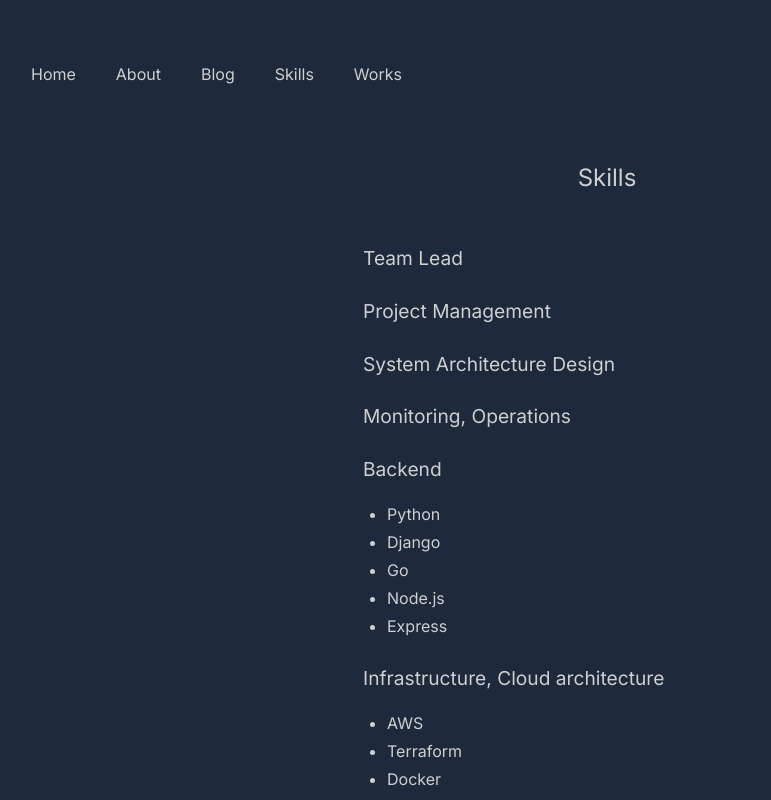
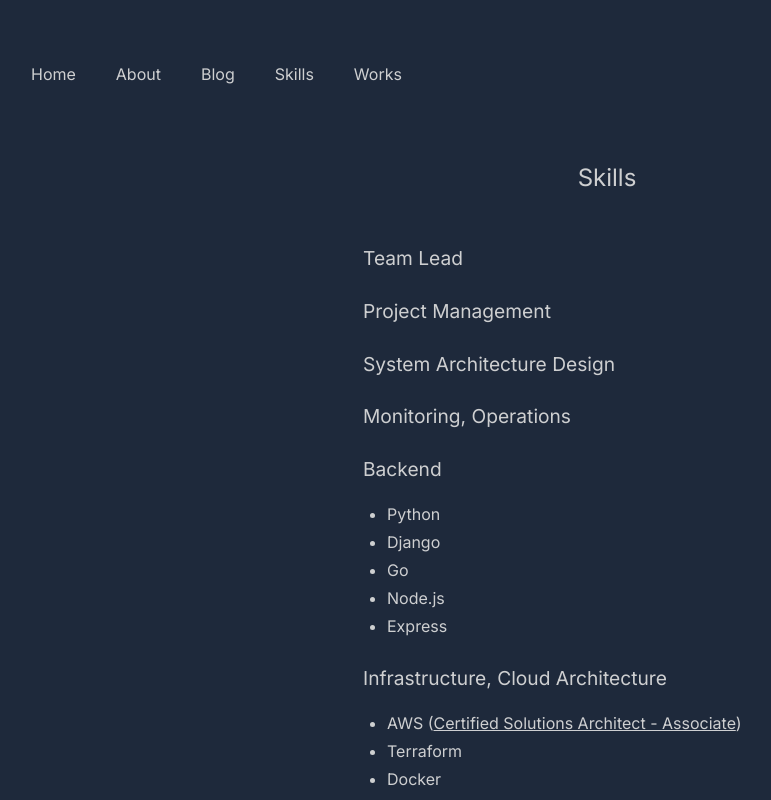
Before and after one commit to ku1987/simple-portofolio-site, a Next.js app: page /skills in a window 1280 px wide. Shown: the top 800 px of the page, without its empty margins (33-804 px from the left). Built offline with nearby package versions, Linux system fonts and the light colour scheme.

Commit message:
Underline for text links

```diff
--- a/src/app/components/article-link.tsx
+++ b/src/app/components/article-link.tsx
@@ -13,7 +13,7 @@
 }) {
   return (
     <Link
-      className="md:p-8 md:pr-28 py-6 relative block cursor-pointer hover:text-slate-400"
+      className="md:p-8 md:pr-28 py-6 relative block cursor-pointer hover:text-slate-400 underline"
       target={openInNewTab ? "_blank" : ""}
       href={url}
     >
--- /dev/null
+++ b/src/app/components/link-text.tsx
@@ -0,0 +1,28 @@
+import Link from "next/link";
+
+export default function LinkText({
+  url,
+  name,
+  target = false,
+}: {
+  url: string;
+  name: string;
+  target?: boolean;
+}) {
+  if (target) {
+    return (
+      <Link
+        target="_blank"
+        className="cursor-pointer hover:text-slate-400 underline"
+        href={url}
+      >
+        {name}
+      </Link>
+    );
+  }
+  return (
+    <Link className="cursor-pointer hover:text-slate-400 underline" href={url}>
+      {name}
+    </Link>
+  );
+}
--- a/src/app/skills/page.tsx
+++ b/src/app/skills/page.tsx
@@ -1,3 +1,5 @@
+import LinkText from "@/app/components/link-text";
+
 export const metadata = {
   title: "Skills | Kei Usami",
 };
@@ -20,9 +22,9 @@
         <li>Node.js</li>
         <li>Express</li>
       </ul>
-      <h2>Infrastructure, Cloud architecture</h2>
+      <h2>Infrastructure, Cloud Architecture</h2>
       <ul>
-        <li>AWS</li>
+        <li>AWS (<LinkText target url="https://www.credly.com/badges/8c3a6d3c-91c6-4f31-8c6f-e1004f8462ce" name="Certified Solutions Architect - Associate"></LinkText>) </li>
         <li>Terraform</li>
         <li>Docker</li>
       </ul>
--- a/src/app/works/page.tsx
+++ b/src/app/works/page.tsx
@@ -10,14 +10,7 @@
       <div className="flex flex-col items-center justify-between">
         <h1>Works</h1>
       </div>
-      <Link
-        href="/works/ad-generator"
-        className="cursor-pointer hover:text-slate-400"
-      >
-        <h2>AI ad generator</h2>
-        <p>Generates texts, images, and image variations from prompts.</p>
-        <p>Build with Next.js, OpenAI API, and StableDiffusion API.</p>
-      </Link>
+      <p>Coming soon...</p>
     </main>
   );
 }
```
